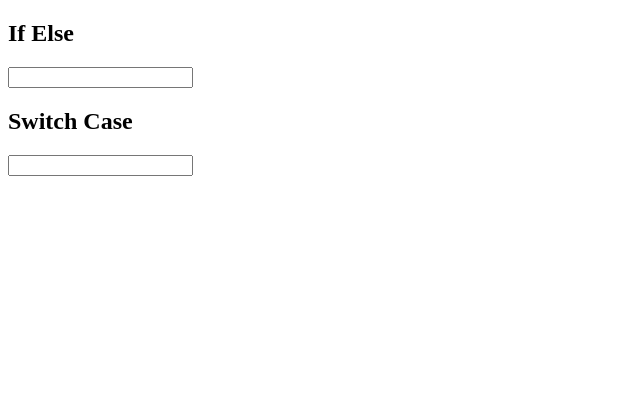
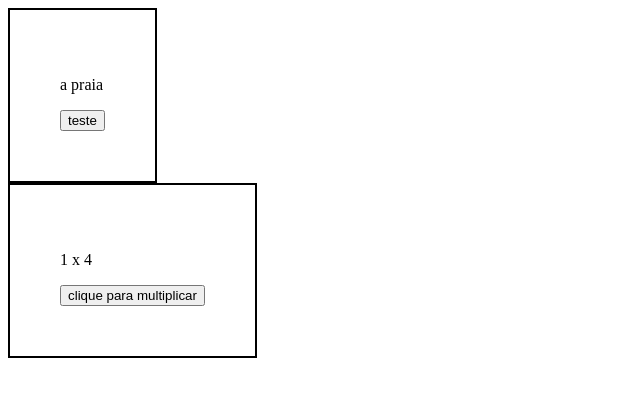
Before and after one commit to Souza0Rock/Aulas-JS-React, a React (Create React App) app in the folder my-app/: page / in a window 1280 px wide. Shown: the top 396 px of the page, without its empty margins (0-640 px from the left). Built offline with nearby package versions, Linux system fonts and the light colour scheme.

Commit message:
add files

```diff
--- a/my-app/src/App.css
+++ b/my-app/src/App.css
@@ -1,3 +1,10 @@
+.div-cards {
+    width: fit-content;
+    padding: 50px;
+    border: 2px solid #000;
+}
+
 button:hover {
     cursor: pointer;
+    margin: auto;
 }
--- a/my-app/src/App.js
+++ b/my-app/src/App.js
@@ -1,33 +1,31 @@
+import { useState } from 'react';
 import './App.css';
-import { Instrumentos, PaisesFabricantesCarro } from './utils'
 
 function App() {
+  const [verbo, setVerbo] = useState('')
+  const [preposicao, setPreposicao] = useState('')
+  const [number, setCalcular] = useState(1)
 
-
-// Fazer uma condição que se o valor digitado num input for:
-  //--Guitarra--, console retorna --tem cordas;
-  //--Bateria--, console retorna --tem pedal;
-  //--Microfone--, console retorna --tem fios;
-  // Qualque outra coisa, retorna --não existe esse intrumentos;
-
-// Fazer um console com switch case que faça algo com 3 opções, e quando não atender uma das opções tenha um retorno no console.
-
-
+  function AlterarString() {
+    setVerbo("Vamos")
+    setPreposicao("para")
+  }
 
   return (
     <div className="App">
-      <form>
-        <div>
-          <div><h2>If Else</h2></div>
-          <input onChange={(e) => {Instrumentos(e.target.value) }} />
-        </div>
-        <div>
-          <div><h2>Switch Case</h2></div>
-          <input onChange={(e) => {PaisesFabricantesCarro(e.target.value) }} />
-        </div>
-      </form>
+      <div className='div-cards'>
+        <p>{verbo} {preposicao} a praia</p>
+        <button onClick={() => AlterarString()}>teste</button>
+      </div>
+      <div className='div-cards'>
+        <p>{number} x 4</p>
+        <button onClick={() => setCalcular(number * 4)}>clique para multiplicar</button>
+      </div>
     </div>
   );
 }
 
 export default App;
+
+  // Fazer uma função que muda dois states que exibe na tela numa mesma frase.
+  // Fazer um state como contador *4
--- a/my-app/src/utils/index.jsx
+++ b/my-app/src/utils/index.jsx
@@ -1,24 +1,24 @@
-export  const Instrumentos = (instrumentoDigitado) => {
-    if (instrumentoDigitado === 'Guitarra') {
-        console.log('tem cordas')
-    }
-    else if (instrumentoDigitado === 'Bateria') {
-        console.log('tem pedal')
-    }
-    else if (instrumentoDigitado === 'Microfone') {
-        console.log('tem fios')
-    }
-    else {
-        console.log('não existe esse instrumento')
-    }
-}
+// export  const Instrumentos = (instrumentoDigitado) => {
+//     if (instrumentoDigitado === 'Guitarra') {
+//         console.log('tem cordas')
+//     }
+//     else if (instrumentoDigitado === 'Bateria') {
+//         console.log('tem pedal')
+//     }
+//     else if (instrumentoDigitado === 'Microfone') {
+//         console.log('tem fios')
+//     }
+//     else {
+//         console.log('não existe esse instrumento')
+//     }
+// }
 
-export const PaisesFabricantesCarro = (paisDigitado) => {
-    switch(paisDigitado){
-        case "Japão": console.log('Toyota, Nissan e Honda');  break;
-        case "França": console.log('Renault, Pegeout e Citroen');   break;
-        case "Estados Unidos":  console.log('Chevrolet, Dodge e Cadillac');   break;
-        default:
-            console.log('Não foi encontrada fabricantes nessa nacionalidade')
-    }
-}
+// export const PaisesFabricantesCarro = (paisDigitado) => {
+//     switch(paisDigitado){
+//         case "Japão": console.log('Toyota, Nissan e Honda');  break;
+//         case "França": console.log('Renault, Pegeout e Citroen');   break;
+//         case "Estados Unidos":  console.log('Chevrolet, Dodge e Cadillac');   break;
+//         default:
+//             console.log('Não foi encontrada fabricantes nessa nacionalidade')
+//     }
+// }
```
